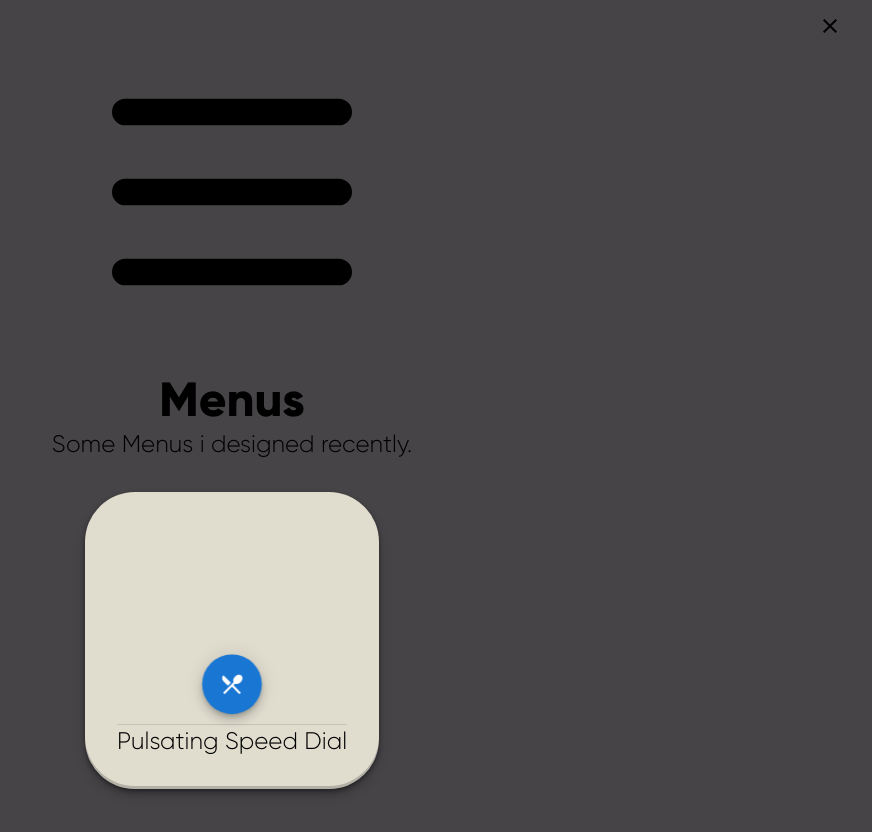
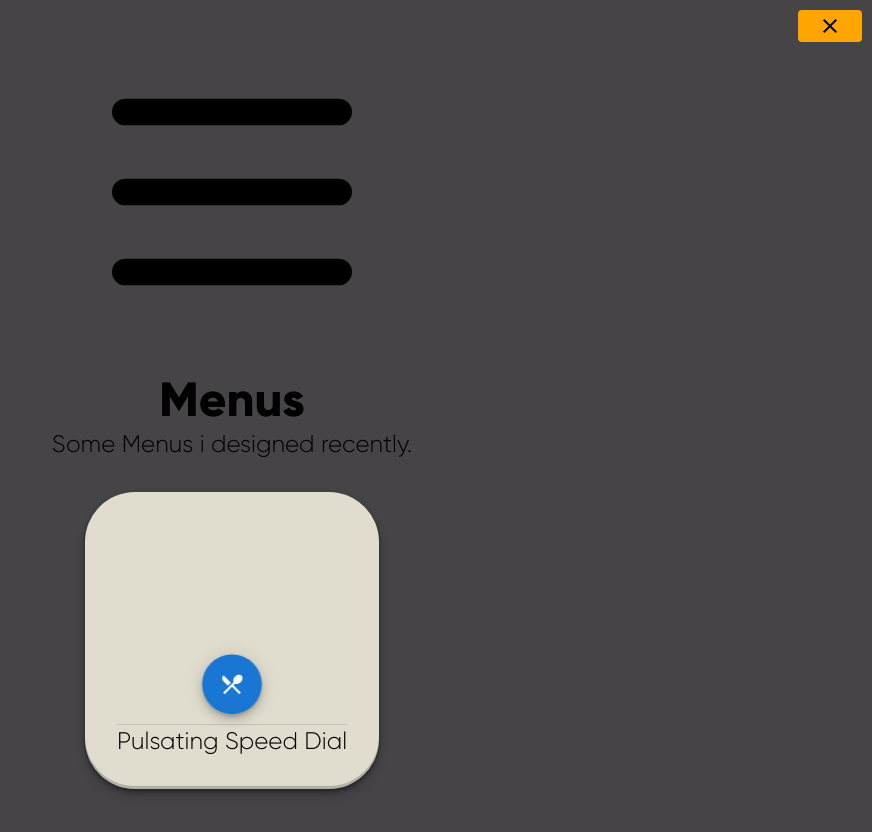
Before and after one commit to Lil-Youn/component-library, a React (Vite) app: page /menu in a window 1280 px wide. Shown: the top 832 px of the page, without its empty margins (408-1280 px from the left). Built offline with nearby package versions, Linux system fonts and the light colour scheme.

Commit message:
Add close button background color to site pages

```diff
--- a/src/pages/cards.tsx
+++ b/src/pages/cards.tsx
@@ -5,7 +5,14 @@ import CloseButton from "../components/buttons/close button/close-button";
 function Site3() {
   return (
     <Container>
-      <CloseButton style={{ position: "fixed", top: "10px", right: "10px" }} />
+      <CloseButton
+        style={{
+          position: "fixed",
+          top: "10px",
+          right: "10px",
+          backgroundColor: "orange",
+        }}
+      />
       <img className="site-logo" src={CardLogo} alt="logo" />
       <Box sx={{ my: 2 }}>
         <Typography
--- a/src/pages/menu.tsx
+++ b/src/pages/menu.tsx
@@ -19,7 +19,14 @@ function Site5() {
   };
   return (
     <Container>
-      <CloseButton style={{ position: "fixed", top: "10px", right: "10px" }} />
+      <CloseButton
+        style={{
+          position: "fixed",
+          top: "10px",
+          right: "10px",
+          backgroundColor: "orange",
+        }}
+      />{" "}
       <img className="site-logo" src={MenuLogo} alt="logo" />
       <Box sx={{ my: 2 }}>
         <Typography
--- a/src/pages/navbars.tsx
+++ b/src/pages/navbars.tsx
@@ -21,7 +21,14 @@ function Site2() {
 
   return (
     <Container>
-      <CloseButton style={{ position: "fixed", top: "10px", right: "10px" }} />
+      <CloseButton
+        style={{
+          position: "fixed",
+          top: "10px",
+          right: "10px",
+          backgroundColor: "orange",
+        }}
+      />{" "}
       <img className="site-logo" src={NavbarLogo} alt="logo" />
       <Box sx={{ my: 2 }}>
         <Typography
--- a/src/pages/typography.tsx
+++ b/src/pages/typography.tsx
@@ -19,7 +19,14 @@ function Site4() {
   };
   return (
     <Container>
-      <CloseButton style={{ position: "fixed", top: "10px", right: "10px" }} />
+      <CloseButton
+        style={{
+          position: "fixed",
+          top: "10px",
+          right: "10px",
+          backgroundColor: "orange",
+        }}
+      />{" "}
       <img className="site-logo" src={TypographyLogo} alt="logo" />
       <Box sx={{ my: 2 }}>
         <Typography
```
